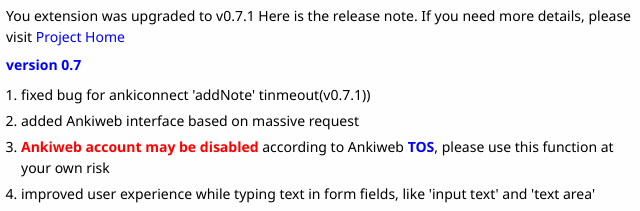
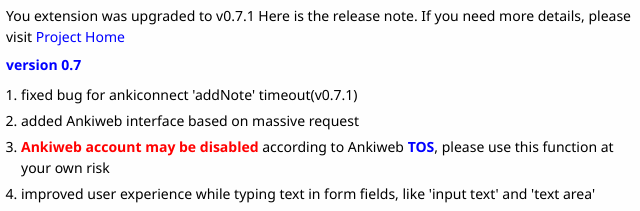
Before and after one commit to ninja33/ODH, a browser extension: page src/bg/update.html in a window 1280 px wide. Both pictures are taken after a click on the link "English". Shown: the part 82-293 px from the top of the page, 314-954 px from the left. Drawn offline with Linux system fonts and the light colour scheme.

Commit message:
fixed typo

```diff
--- a/src/bg/update.html
+++ b/src/bg/update.html
@@ -66,7 +66,7 @@
             </p>
             <b class="notice">version 0.7</b>
             <ol>
-                <li>fixed bug for ankiconnect 'addNote' tinmeout(v0.7.1))</li>
+                <li>fixed bug for ankiconnect 'addNote' timeout(v0.7.1)</li>
                 <li>added Ankiweb interface based on massive request</li>
                 <li><b class="alarm">Ankiweb account may be disabled</b> according to Ankiweb <a class="notice" href='https://ankiweb.net/account/terms' target="_blank"><b>TOS</b></a>, please use this function at your own risk</li>
                 <li>improved user experience while typing text in form fields, like 'input text' and 'text area'</li>
```
